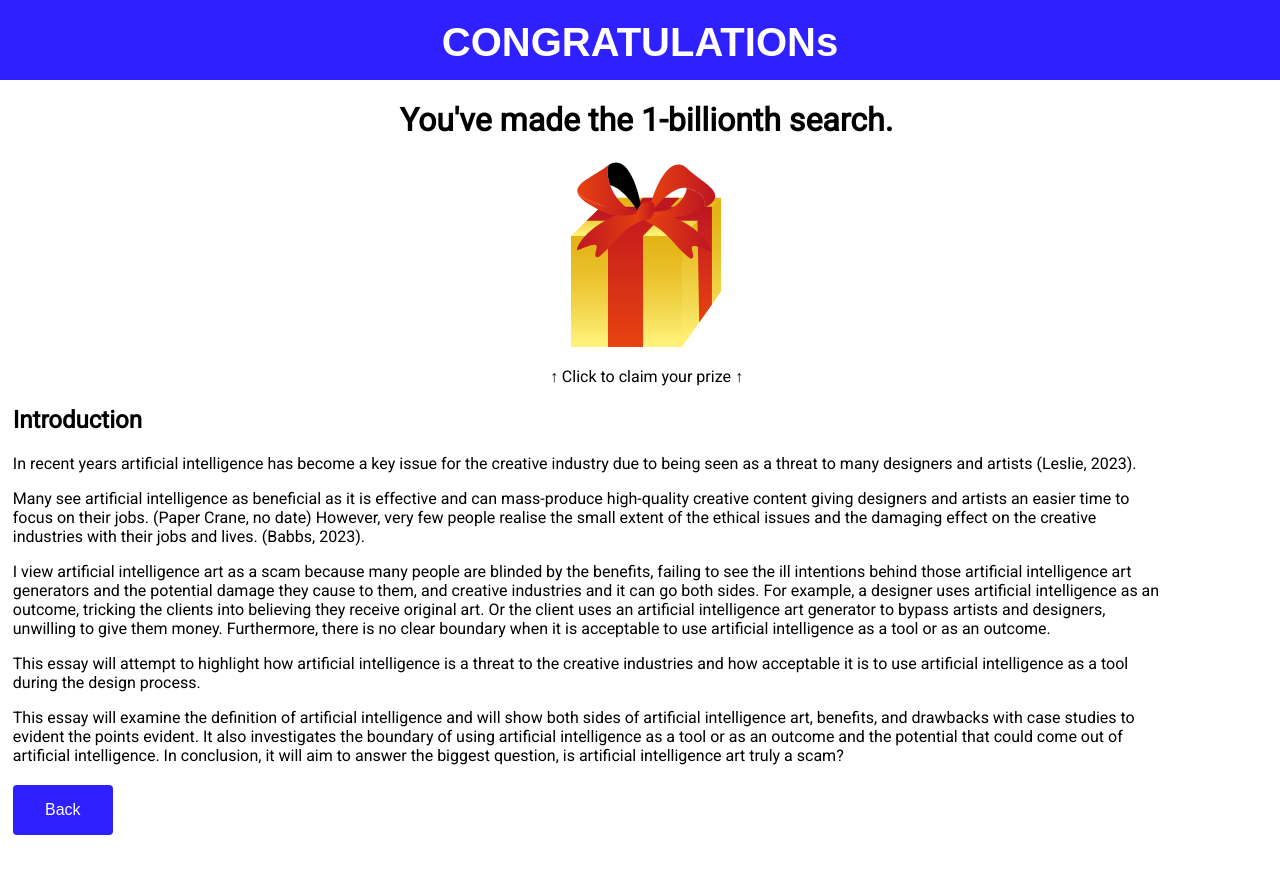
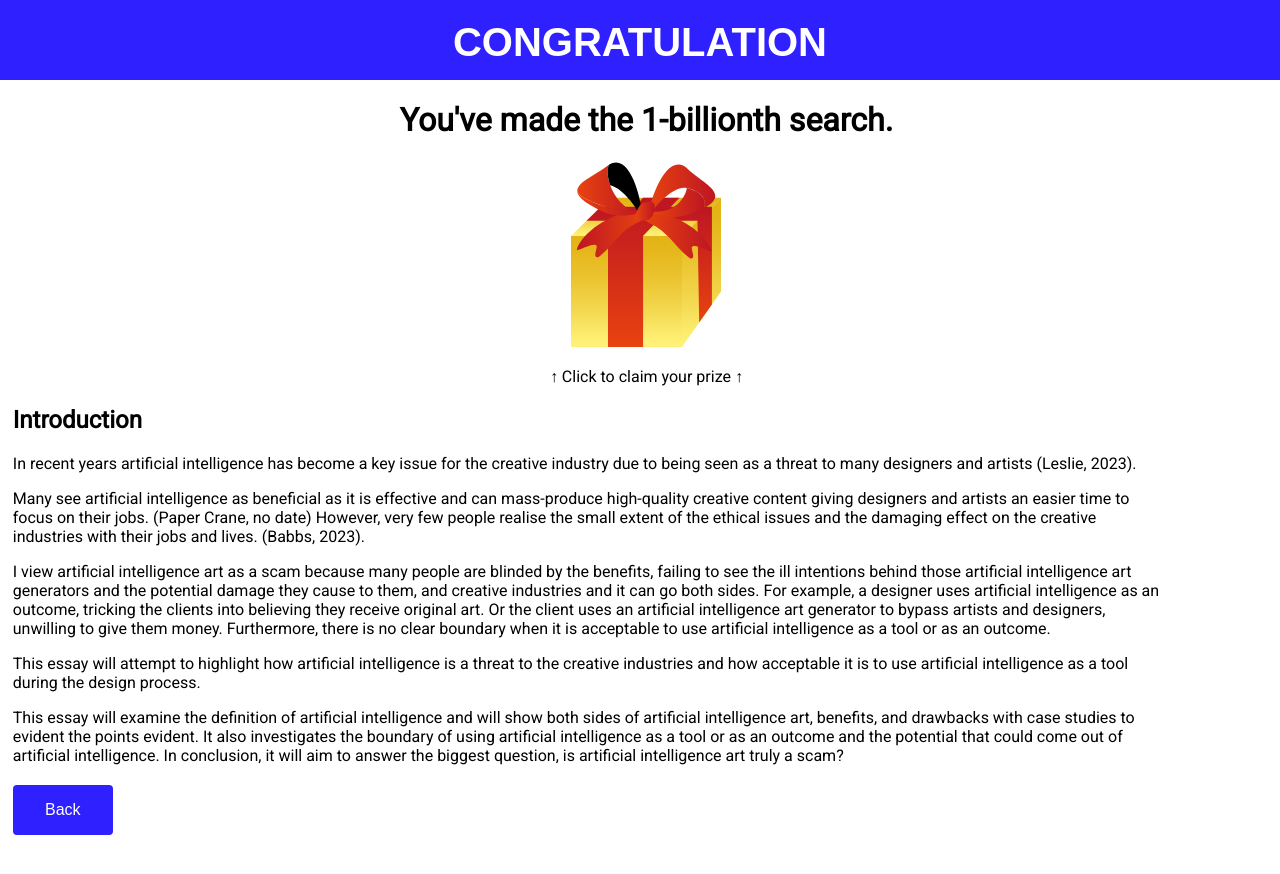
Before and after one commit to 543542tnh/AI-Art-is-A-Scam, a plain HTML site: page 1 introduction.html in a window 1280 px wide. Drawn offline with Linux system fonts and the light colour scheme.

Commit message:
undo test

```diff
--- a/1 introduction.html
+++ b/1 introduction.html
@@ -14,7 +14,7 @@
 
 <body>
     <div id="header">
-        CONGRATULATIONs
+        CONGRATULATION
     </div>
 
     <div class="top">
```
